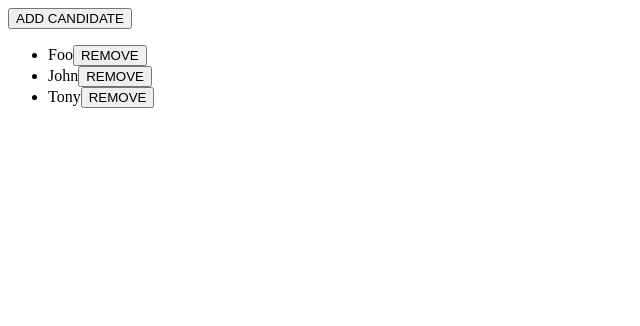
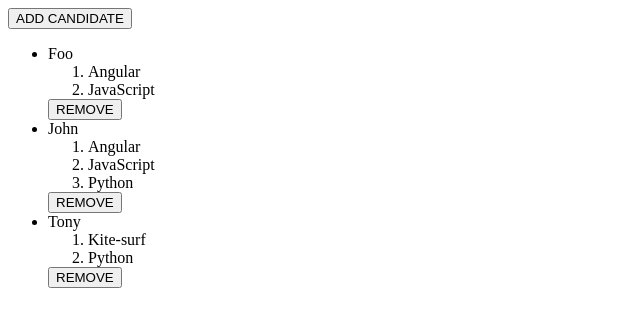
Before and after one commit to wishtack-training/wt-training-angular, an Angular app: page / in a window 1280 px wide. Shown: the top 326 px of the page, without its empty margins (0-640 px from the left). Built offline with nearby package versions, Linux system fonts and the light colour scheme.

Commit message:
Added `<wt-skill-list>`.

```diff
--- a/src/app/app.module.ts
+++ b/src/app/app.module.ts
@@ -4,13 +4,15 @@ import { BrowserModule } from '@angular/platform-browser';
 import { AppRoutingModule } from './app-routing.module';
 import { AppComponent } from './app.component';
 import { CandidateListComponent } from './candidate/candidate-list/candidate-list.component';
+import { SkillListComponent } from './candidate/skill-list/skill-list.component';
 import { DemoComponent } from './demo/demo.component';
 
 @NgModule({
     declarations: [
         AppComponent,
         DemoComponent,
-        CandidateListComponent
+        CandidateListComponent,
+        SkillListComponent
     ],
     imports: [
         BrowserModule,
--- a/src/app/candidate/candidate-list/candidate-list.component.html
+++ b/src/app/candidate/candidate-list/candidate-list.component.html
@@ -2,7 +2,13 @@
 
 <ul>
     <li *ngFor="let candidate of getCandidateList()">
+
         <span>{{ candidate.firstName }}</span>
+
+        <wt-skill-list
+            [skillList]="candidate.skillList"></wt-skill-list>
+
         <button (click)="removeCandidate(candidate)">REMOVE</button>
+
     </li>
 </ul>
--- /dev/null
+++ b/src/app/candidate/skill-list/skill-list.component.html
@@ -0,0 +1,3 @@
+<ol>
+    <li *ngFor="let skill of skillList">{{ skill }}</li>
+</ol>
```
Also changed, not shown: src/app/candidate/skill-list/skill-list.component.ts (added, +12 -0 lines), src/app/candidate/skill-list/skill-list.component.scss (added).
